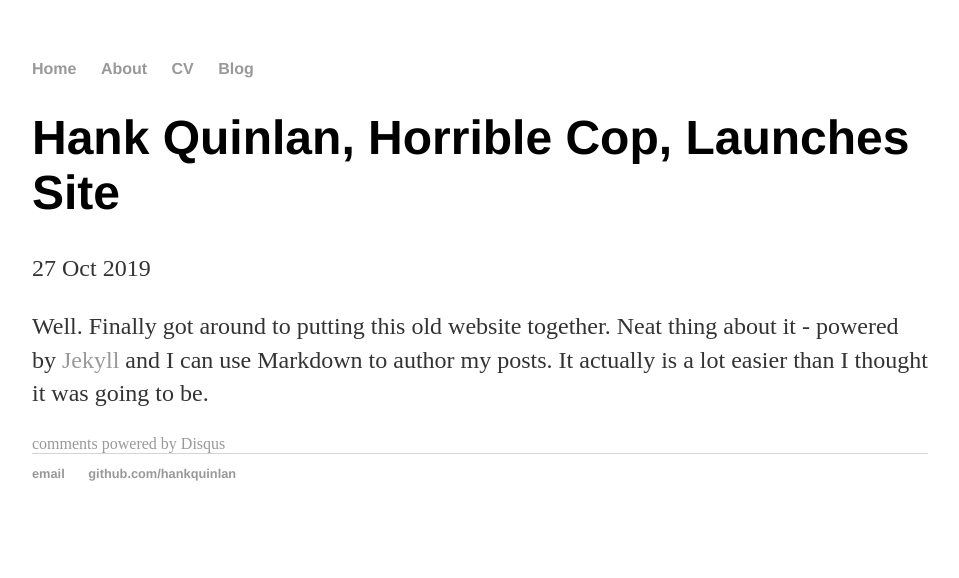
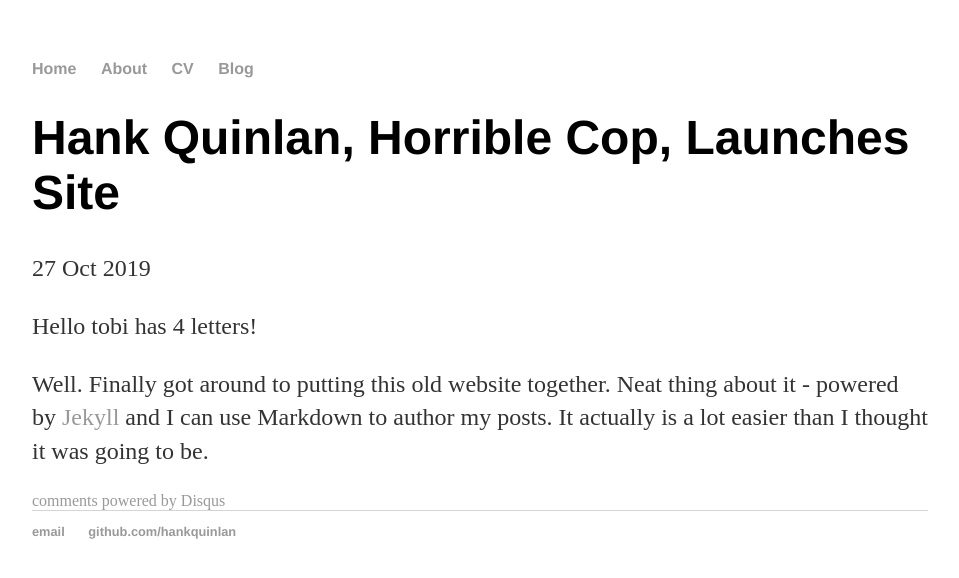
Before and after one commit to unagi0503/unagi0503.github.io, a Jekyll site: the page built from _posts/2019-10-27-firstPost.md, in a window 1280 px wide. Shown: the top 578 px of the page, without its empty margins (160-1119 px from the left). Built offline with Jekyll 4.4.1, drawn with Linux system fonts in a browser that asks for light colours; comment, search, counter and statistics services are not loaded.

Commit message:
Update 2019-10-27-firstPost.md

```diff
--- a/_posts/2019-10-27-firstPost.md
+++ b/_posts/2019-10-27-firstPost.md
@@ -5,6 +5,8 @@ date: 2019-10-27
 
 ---
 
+Hello tobi has {{ 'tobi' | size }} letters!
+
 Well. Finally got around to putting this old website together.
 Neat thing about it - powered by [Jekyll](http://jekyllrb.com) and I can use Markdown to author my posts.
 It actually is a lot easier than I thought it was going to be.
```
